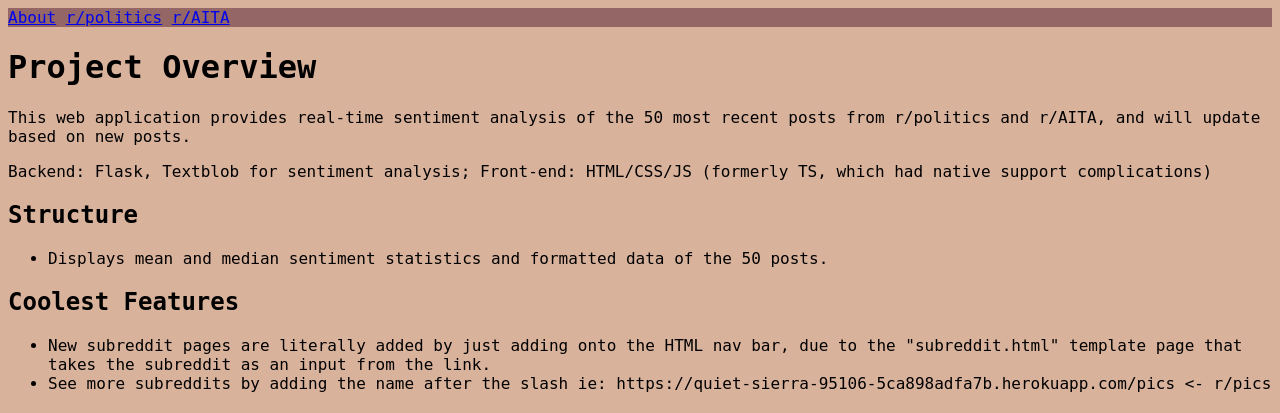
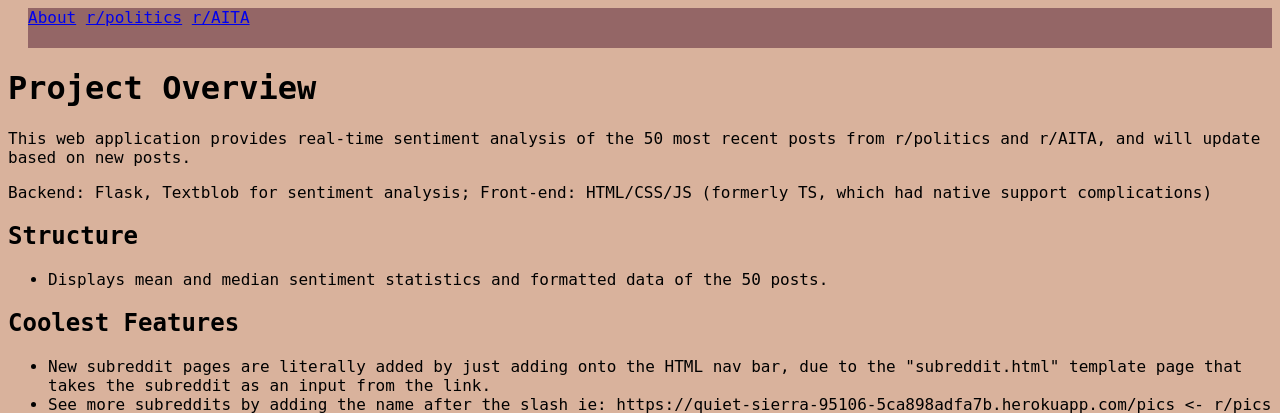
Before and after one commit to alissawu/realtime-reddit-sentiments, a Flask app: page / in a window 1280 px wide. Shown: the top 413 px of the page. Run offline with Flask 3, Linux system fonts and the light colour scheme.

Commit message:
navbar css

```diff
--- a/static/style.css
+++ b/static/style.css
@@ -21,6 +21,8 @@ body {
     font-weight:500
 }
 .topnav {
+    margin-left: 20px;
+    height: 40px;
     background-color: #946666;
 }
 .topnav a:hover{
```
